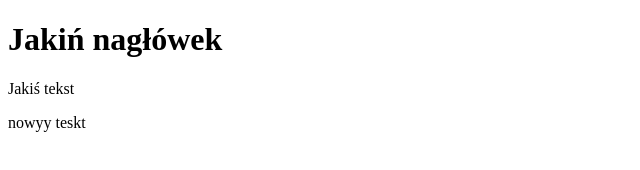
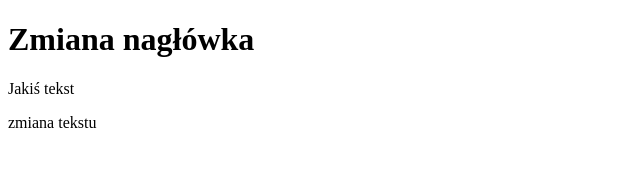
Before and after one commit to KlaudiaHa/git-test, a plain HTML site: page index.html in a window 1280 px wide. Shown: the whole page, without its empty margins (0-640 px from the left). Drawn offline with Linux system fonts and the light colour scheme.

Commit message:
Zmiana nagłowka i treści

```diff
--- a/index.html
+++ b/index.html
@@ -7,9 +7,9 @@
 </head>
 <body>
 
-    <h1>Jakiń nagłówek</h1>
+    <h1>Zmiana nagłówka</h1>
     <p>Jakiś tekst</p>
 
-    <p>nowyy teskt</p>
+    <p>zmiana tekstu</p>
 </body>
 </html>
```
